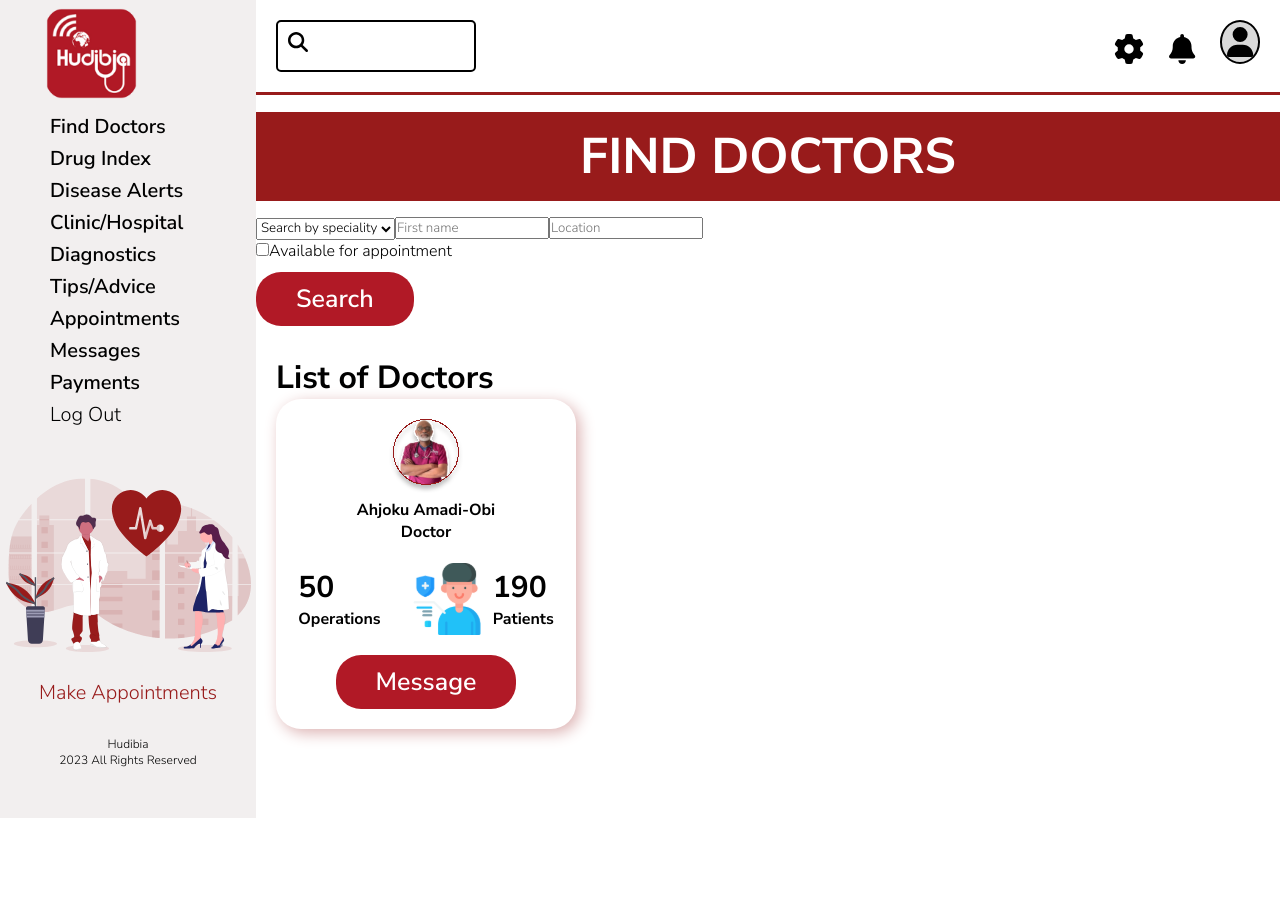
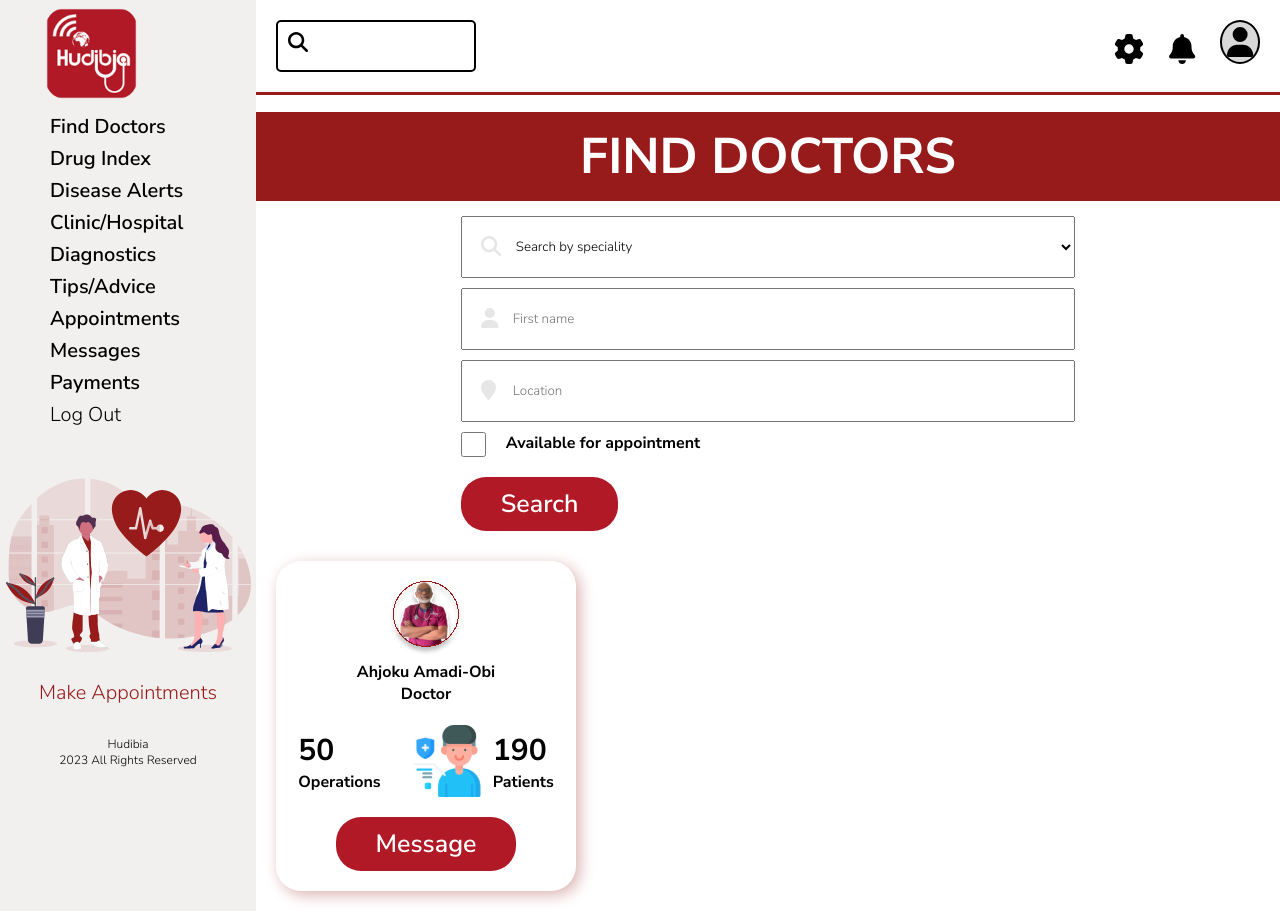
Before and after one commit to AdedejiAdetola/hudibia-webapp, a React (Create React App) app: page /find-doctor in a window 1280 px wide. Before the commit the page ends 818 px from the top, so only its background shows below. Built offline with nearby package versions, Linux system fonts and the light colour scheme; no server answers.

Commit message:
Complete Find Doctors Framework

```diff
--- a/src/components/Patients/FindDoctors/DoctorsList/DoctorList.js
+++ b/src/components/Patients/FindDoctors/DoctorsList/DoctorList.js
@@ -4,7 +4,7 @@ import './doctorlist.css'
 const DoctorList = () => {
     return (
         <div className="doctorlist-container">
-            <h1>List of Doctors</h1>
+            {/* <h1>List of Doctors</h1> */}
             <Doctor />
         </div>
      );
--- a/src/components/Patients/FindDoctors/FindDoctors.js
+++ b/src/components/Patients/FindDoctors/FindDoctors.js
@@ -4,6 +4,8 @@ import SideBar from "../SideBar/Sidebar";
 import './finddoctors.css';
 import DoctorList from "./DoctorsList/DoctorList";
 import TitleBar from "../TitleBar/TitleBar";
+import { FontAwesomeIcon } from "@fortawesome/react-fontawesome";
+import { faUser, faSearch, faMapMarker } from '@fortawesome/free-solid-svg-icons';
 
 const FindDoctors = () => {
     //change of state from the initial state to the stae of the input
@@ -35,6 +37,8 @@ const FindDoctors = () => {
                 <TitleBar title='FIND DOCTORS'/>
                 <div className="section1">
                     <form className="find-doc--form" onSubmit={handleSubmit}>
+                        <div className="select">
+                            <FontAwesomeIcon className='s-search' icon={faSearch} />
                             <select name="speciality" id="speciality" onChange={handleChange}>
                                 <option value="Select user type">Search by speciality</option>
                                 <option value="speciality1">speciality1</option>
@@ -42,16 +46,28 @@ const FindDoctors = () => {
                                 <option value="speciality3">speciality3</option>
                                 <option value="speciality4">speciality4</option>
                             </select>
+                        </div>
 
+                        <div className="input-fname">
+                            <FontAwesomeIcon className="f-user" icon={faUser} />
                             <input type='text' name='firstName'placeholder='First name' onChange={handleChange}/>
+                        </div>
+
+                        <div className="input-location">
+                            <FontAwesomeIcon className="l-map" icon={faMapMarker}/>
                             <input name='location' type='text' placeholder='Location' onChange={handleChange}/>
+                        </div>
 
-                        <div>
+
+                        <div className="checkbox">
                             <input type='checkbox' checked={findDocsData.checked} onChange={toggleChange} />
                             <span>Available for appointment</span>
                         </div>
 
+                        <div className="btn-div">
                             <button className="btn">Search</button>
+                        </div>
+
                     </form>
                 </div>
 
--- a/src/components/Patients/FindDoctors/finddoctors.css
+++ b/src/components/Patients/FindDoctors/finddoctors.css
@@ -5,3 +5,54 @@
 .non-sidebar{
     width: 100%;
 }
+
+.section1{
+    display: flex;
+    justify-content: center;
+}
+
+.find-doc--form{
+   display: flex;
+   flex-direction: column;
+   width:60%;
+   box-sizing: border-box;
+}
+.find-doc--form .select {
+    position: relative;
+}
+
+.find-doc--form .select .s-search,
+.find-doc--form .input-fname .f-user,
+.find-doc--form .input-location .l-map{
+    font-size: 20px;
+    position: absolute;
+    padding: 20px;
+    text-align: center;
+    color: #E6E6E6;
+}
+
+.find-doc--form select,
+.find-doc--form input{
+    margin-bottom: 10px;
+}
+
+.find-doc--form select,
+.find-doc--form input[type='text'] {
+    padding: 20px;
+    padding-left: 50px;
+    width:100%;
+}
+.find-doc--form .checkbox{
+    display: flex;
+}
+
+.find-doc--form .checkbox input {
+    width: 25px;
+    height: 25px;
+    cursor: pointer;
+    border: 2px solid red;
+}
+.find-doc--form .checkbox span {
+    margin-left: 20px;
+    font-weight: 900;
+}
--- a/src/components/Patients/NavBar/navbar.css
+++ b/src/components/Patients/NavBar/navbar.css
@@ -13,6 +13,7 @@
 
 .search-input{
     padding: 15px;
+    padding-left: 40px;
     border-radius: 5px;
     width: 200px;
     border: 2px solid black;
```
Lines whose indentation alone changed are shown as unchanged.
